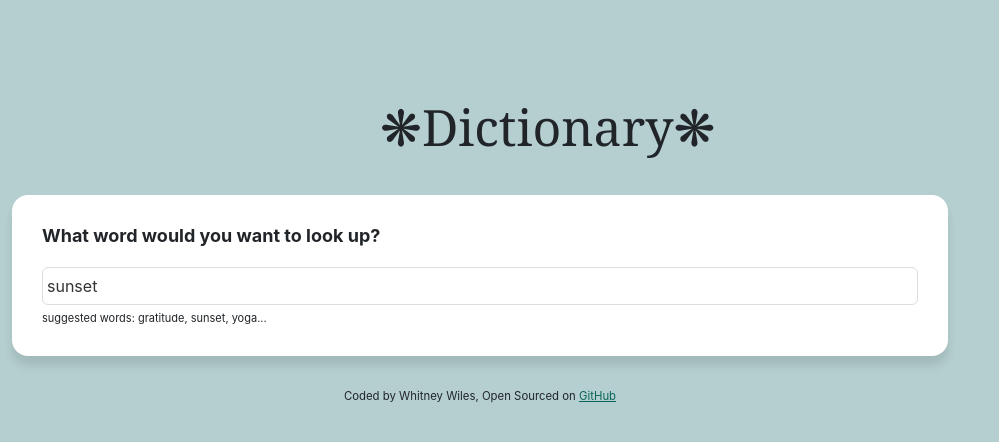
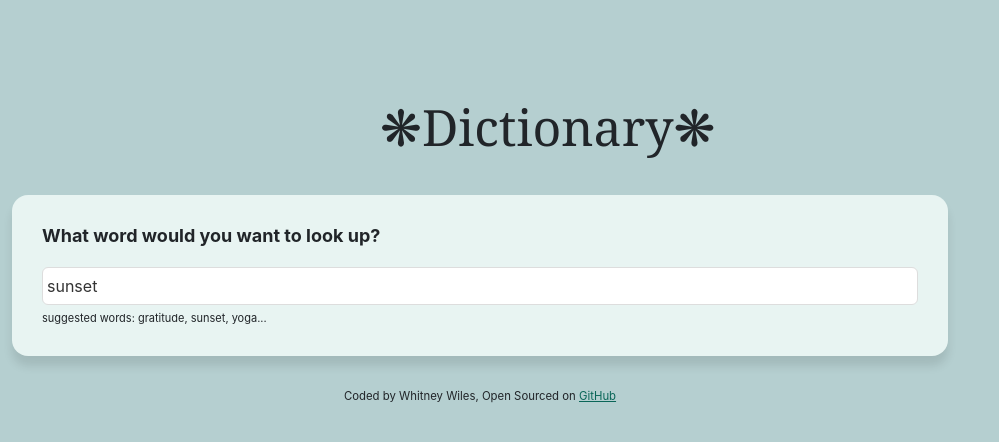
Before and after one commit to whvtitiz/project-dictionary, a React (Create React App) app: page / in a window 1280 px wide. Shown: the top 442 px of the page, without its empty margins (0-999 px from the left). Built offline with nearby package versions, Linux system fonts and the light colour scheme; no server answers.

Commit message:
Update Dictionary.css

```diff
--- a/src/Dictionary.css
+++ b/src/Dictionary.css
@@ -5,7 +5,7 @@
 }
 
 .Dictionary section {
-  background: white;
+  background: #e8f4f2;
   padding: 30px;
   border-radius: 16px;
   box-shadow: 0 10px 10px rgb(0 0 0 / 10%);
```
